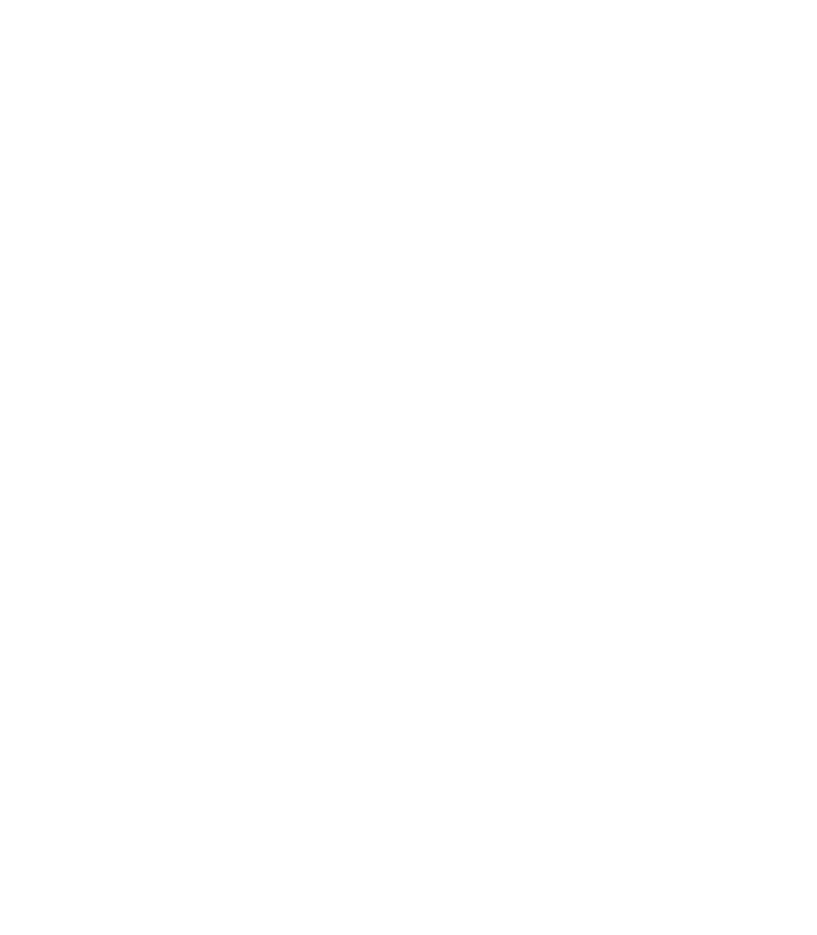
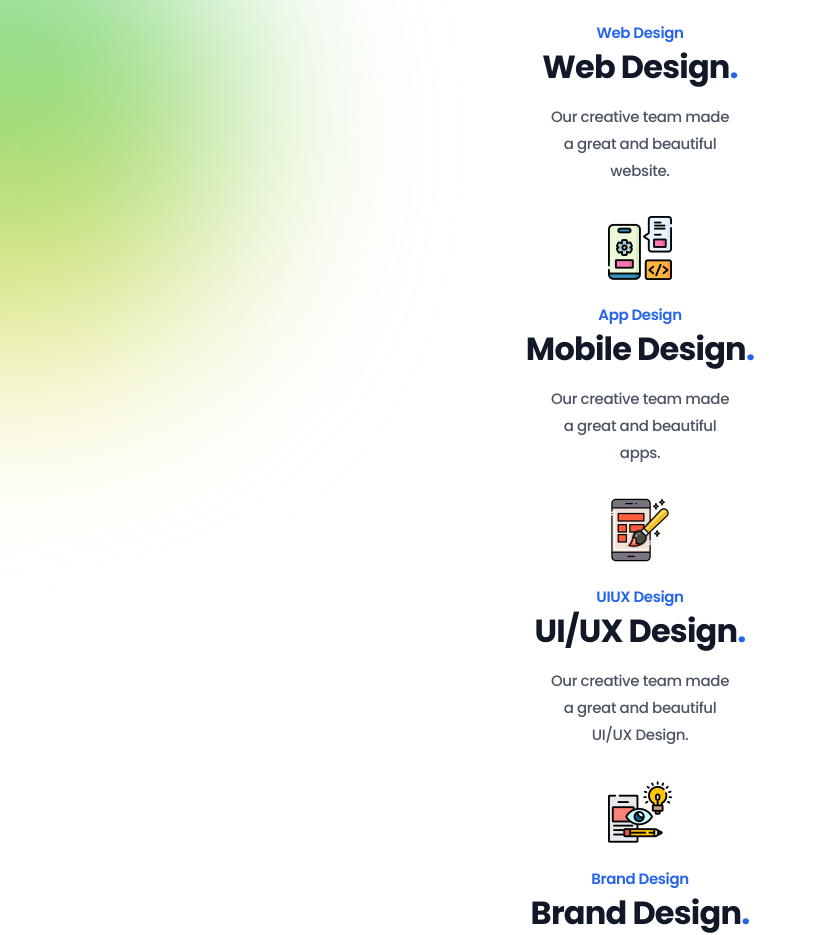
Before and after one commit to fajarfadillahh/hexlab-digital-marketing-react-tailwind, a React (Vite) app: page / in a window 1280 px wide. Shown: the part 1573-2508 px from the top of the page, without its empty margins (0-817 px from the left). Before the commit the page ends 1193 px from the top, so only its background shows below. Built offline with nearby package versions, Linux system fonts and the light colour scheme.

Commit message:
create: Feature components

```diff
--- a/src/Data.jsx
+++ b/src/Data.jsx
@@ -1,3 +1,9 @@
+// import icons
+import FeatureIcon1 from "./assets/images/icons/feature-icon-1.png";
+import FeatureIcon2 from "./assets/images/icons/feature-icon-2.png";
+import FeatureIcon3 from "./assets/images/icons/feature-icon-3.png";
+import FeatureIcon4 from "./assets/images/icons/feature-icon-4.png";
+
 // header list menu
 export const headerList = [
   {
@@ -25,3 +31,31 @@
     url: "/blog",
   },
 ];
+
+// feature data
+export const featureData = [
+  {
+    icon: FeatureIcon1,
+    subtitle: "Web Design",
+    title: "Web Design",
+    text: "Our creative team made a great and beautiful website.",
+  },
+  {
+    icon: FeatureIcon2,
+    subtitle: "App Design",
+    title: "Mobile Design",
+    text: "Our creative team made a great and beautiful apps.",
+  },
+  {
+    icon: FeatureIcon3,
+    subtitle: "UIUX Design",
+    title: "UI/UX Design",
+    text: "Our creative team made a great and beautiful UI/UX Design.",
+  },
+  {
+    icon: FeatureIcon4,
+    subtitle: "Brand Design",
+    title: "Brand Design",
+    text: "Our creative team made a great and beautiful brands",
+  },
+];
--- /dev/null
+++ b/src/components/Feature.jsx
@@ -0,0 +1,54 @@
+import React from "react";
+
+// import feature data
+import { featureData } from "../Data";
+
+const Feature = () => {
+  return (
+    <section className="feature section relative">
+      {/* gradient accent */}
+      <div className="absolute top-72 -left-56 -z-10 h-[460px] w-[460px] rounded-full bg-gradient-to-b from-green-500/80 to-yellow-300/80 blur-[100px]" />
+
+      <div className="feature__container container grid gap-12">
+        <div className="feature__data text-center">
+          <p className="feature__subtitle section-subtitle">What we do?</p>
+          <h1 className="feature__title section-title">
+            We're team of creatives who are excited about unique ideas.
+          </h1>
+        </div>
+
+        <div className="feature__group grid grid-cols-[0.8fr] justify-center gap-8">
+          {featureData.map((item, index) => {
+            return (
+              <div
+                key={index}
+                className="feature__content grid justify-items-center gap-6"
+              >
+                <img
+                  src={item.icon}
+                  alt="feature icon"
+                  className="feature__content w-16"
+                />
+
+                <div className="feature__content-data text-center">
+                  <p className="feature__content-subtitle section-subtitle pb-1">
+                    {item.subtitle}
+                  </p>
+                  <h3 className="feature__content-title section-title text-[32px]">
+                    {item.title}
+                    <span className="text-blue-600">.</span>
+                  </h3>
+                  <p className="feature__content-text section-text mx-auto max-w-[180px]">
+                    {item.text}
+                  </p>
+                </div>
+              </div>
+            );
+          })}
+        </div>
+      </div>
+    </section>
+  );
+};
+
+export default Feature;
--- a/src/pages/Home.jsx
+++ b/src/pages/Home.jsx
@@ -2,6 +2,7 @@
 
 // import components
 import Header from "../components/Header";
+import Feature from "../components/Feature";
 
 // import parts
 import Hero from "../parts/HomePage/Hero";
@@ -12,6 +13,7 @@
       <div className="overflow-hidden">
         <Header />
         <Hero />
+        <Feature />
       </div>
     </>
   );
```
